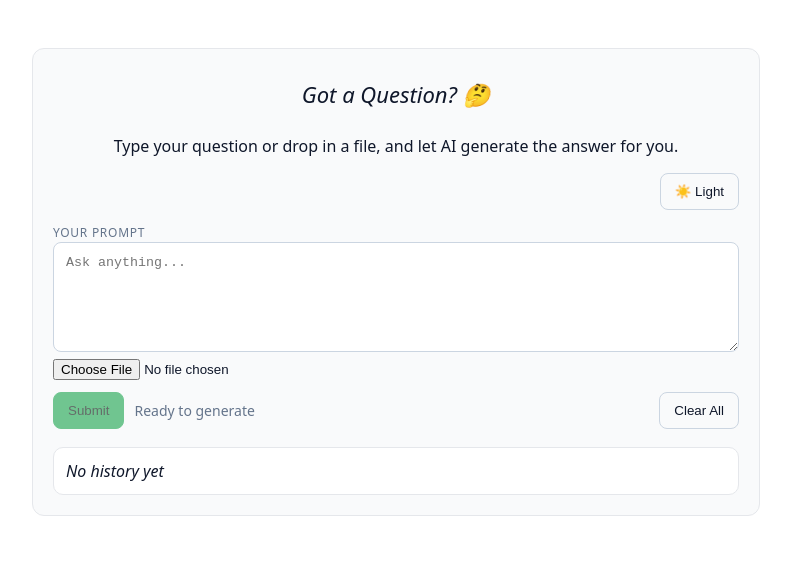
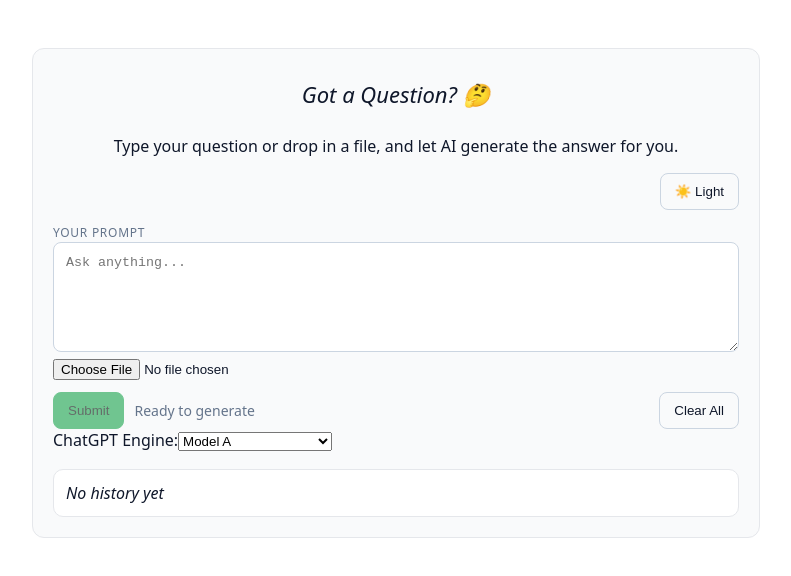
Before and after one commit to Yashuchirag/InformativeAIApp, a Next.js app: page / in a window 1280 px wide. Shown: the top 576 px of the page, without its empty margins (244-1035 px from the left). Built offline with nearby package versions, Linux system fonts and the light colour scheme.

Commit message:
Uploading the latest file

```diff
--- a/app/layout.js
+++ b/app/layout.js
@@ -1,5 +1,5 @@
 export const metadata = {
-  title: 'AI Prompt (React + JS)',
+  title: 'Personal Assistant',
   description: 'Tiny AI Prompt App using Next.js',
 }
 
--- a/app/page.jsx
+++ b/app/page.jsx
@@ -143,6 +143,12 @@ export default function Home() {
             </span>
             <button className="ghost" onClick={clearAll}>Clear All</button>
           </div>
+          <label htmlFor="model-select">ChatGPT Engine:</label>
+          <select id="model-select" >
+              <option value="model-a" >Model A</option>
+              <option value="model-b" >Model B (Selected)</option>
+              <option value="model-c" >Model C (Unavailable)</option>
+          </select>
 
           <section className="history">
             {history.length === 0 && <div className="item"><em>No history yet</em></div>}
```
